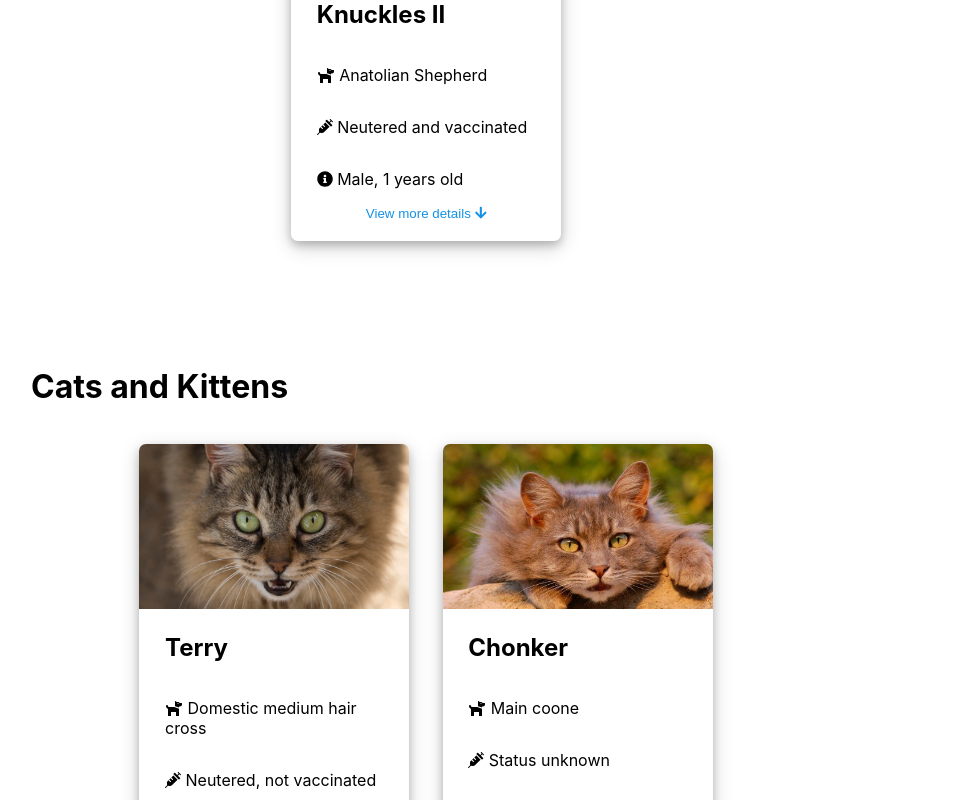
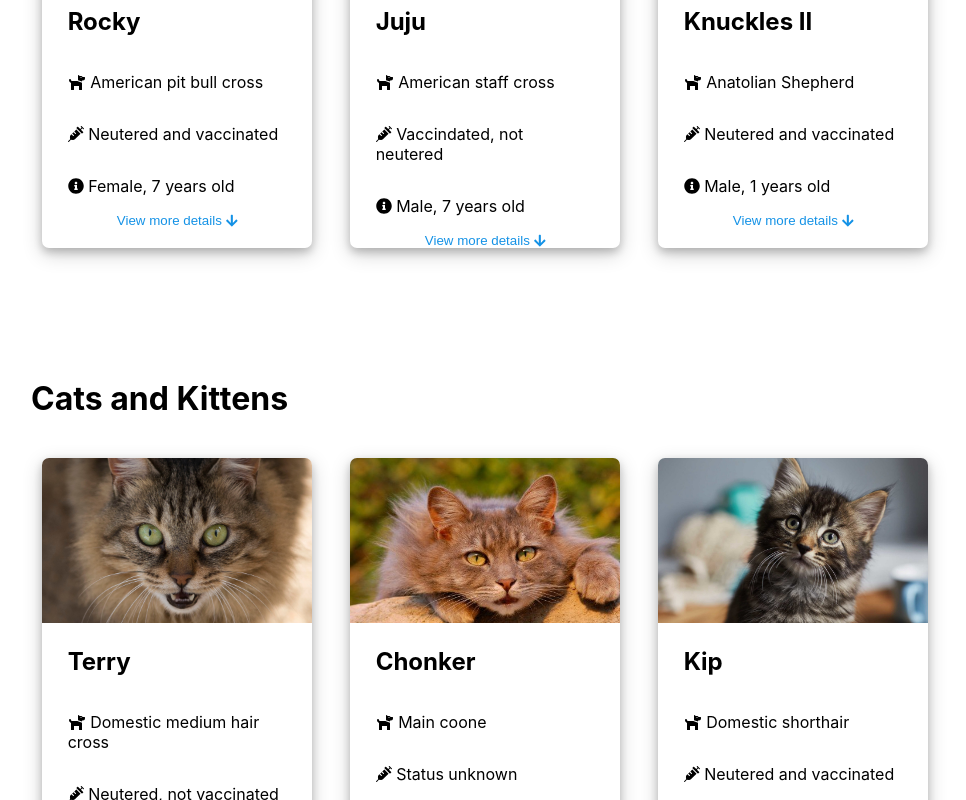
Before and after one commit to carsenjmiller/bog_boot_fp, a React (Create React App) app in the folder frontend/: page /adoptapet in a window 1280 px wide. Shown: the part 840-1640 px from the top of the page, without its empty margins (214-1180 px from the left). Built offline with nearby package versions, Linux system fonts and the light colour scheme; no server answers.

Commit message:
more tings

```diff
--- a/frontend/src/Components/FakeData.js
+++ b/frontend/src/Components/FakeData.js
@@ -9,6 +9,33 @@ const FakeData = [
     {
         _id: 'dog',
         pets: [
+            {
+                name: 'Rocky',
+                breed: 'American pit bull cross',
+                status: 'Neutered and vaccinated',
+                gender: 'Female',
+                yearsOld: 7,
+                adopted: false,
+                imgSrc: Rocky,
+            },
+            {
+                name: 'Juju',
+                breed: 'American staff cross',
+                status: 'Vaccindated, not neutered',
+                gender: 'Male',
+                yearsOld: 7,
+                adopted: false,
+                imgSrc: Juju,
+            },
+            {
+                name: "Knuckles II",
+                breed: "Anatolian Shepherd",
+                status: 'Neutered and vaccinated',
+                gender: "Male",
+                yearsOld: 1,
+                adopted: false,
+                imgSrc: Knuckles,
+            },
             {
                 name: 'Rocky',
                 breed: 'American pit bull cross',
@@ -108,6 +135,33 @@ const FakeData = [
                 adopted: false,
                 imgSrc: Kip
             },
+            {
+                name: 'Terry',
+                breed: 'Domestic medium hair cross',
+                status: 'Neutered, not vaccinated',
+                gender: 'Male',
+                yearsOld: 2,
+                adopted: false,
+                imgSrc: Terry
+            },
+            {
+                name: 'Chonker',
+                breed: 'Main coone',
+                status: 'Status unknown',
+                gender: 'Female',
+                yearsOld: 5,
+                adopted: false,
+                imgSrc: Chonker
+            },
+            {
+                name: "Kip",
+                breed: "Domestic shorthair",
+                status: "Neutered and vaccinated",
+                gender: 'Female',
+                yearsOld: 2,
+                adopted: false,
+                imgSrc: Kip
+            },
             // {
             //     name: 'Mochi',
             //     breed: 'Domestic medium hair cross',
--- a/frontend/src/Components/style.css
+++ b/frontend/src/Components/style.css
@@ -162,6 +162,7 @@ div .headerPhoto {
     flex-direction: row;
     flex-wrap: wrap;
     justify-content: center;
+    width: 950px;
 }
 #profileImage{
     /* max-width: 105%; */
```
Also changed, not shown: 1 other file (tests, documents, lock files or other folders).
